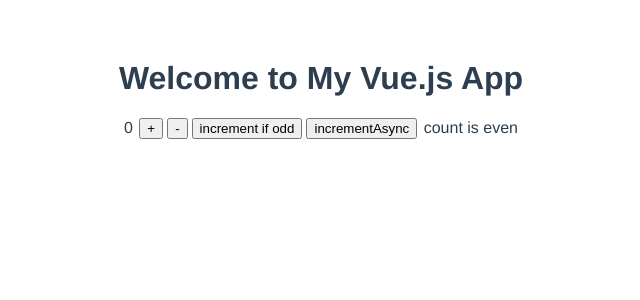
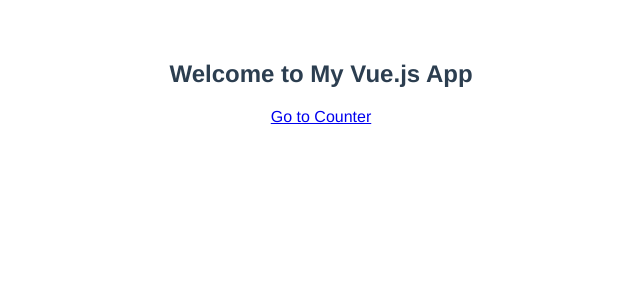
Before and after one commit to CallMeDarren/Counter, a Vue app: page / in a window 1280 px wide. Shown: the top 300 px of the page, without its empty margins (319-959 px from the left). Built offline with nearby package versions, Linux system fonts and the light colour scheme.

Commit message:
feat: add vue-route

```diff
--- a/package.json
+++ b/package.json
@@ -10,6 +10,7 @@
   "dependencies": {
     "core-js": "^3.6.5",
     "vue": "^2.6.11",
+    "vue-router": "^3.5.1",
     "vuex": "^3.6.2"
   },
   "devDependencies": {
--- a/src/App.vue
+++ b/src/App.vue
@@ -1,16 +1,26 @@
 <template>
   <div id="app">
-    <Counter msg="Welcome to My Vue.js App"/>
+    <!-- <Counter msg="Welcome to My Vue.js App"/> -->
+    <h2>{{ msg }}</h2>
+    <router-link to="/counter">Go to Counter</router-link>
+    <p><router-view></router-view></p>
   </div>
 </template>
 
 <script>
-import Counter from './components/Counter.vue'
+// import Counter from './components/Counter.vue'
 
 export default {
   name: 'App',
-  components: {
-    Counter
+  // components: {
+  //   Counter
+  // },
+  data(){
+    return{
+      msg: 'Welcome to My Vue.js App',
+    }
+  },
+  methods:{
   }
 }
 </script>
--- a/src/main.js
+++ b/src/main.js
@@ -1,10 +1,12 @@
 import Vue from 'vue';
 import App from './App.vue';
 import store from './store';
+import router from './router';
 
 Vue.config.productionTip = false;
 
 new Vue({
+  router,
   store,
   render: h => h(App),
 }).$mount('#app');
--- /dev/null
+++ b/src/router.js
@@ -0,0 +1,14 @@
+import Vue from 'vue';
+import VueRouter from 'vue-router';
+
+Vue.use(VueRouter);
+import counter from './components/Counter.vue';
+const routes = [{
+    path: '/counter',
+    component: counter
+  },
+];
+const router = new VueRouter({
+  routes // (缩写) 相当于 routes: routes
+})
+export default router;
```
Also changed, not shown: 1 other file (tests, documents, lock files or other folders).
